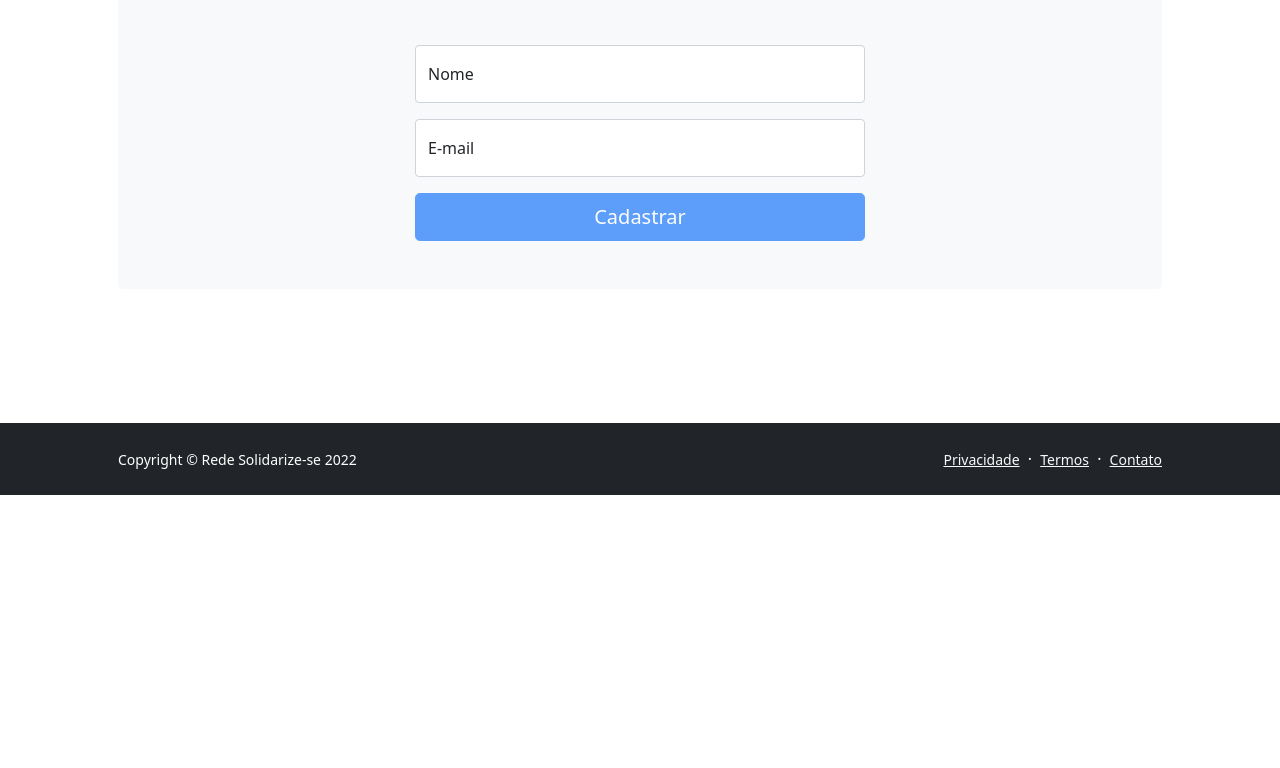
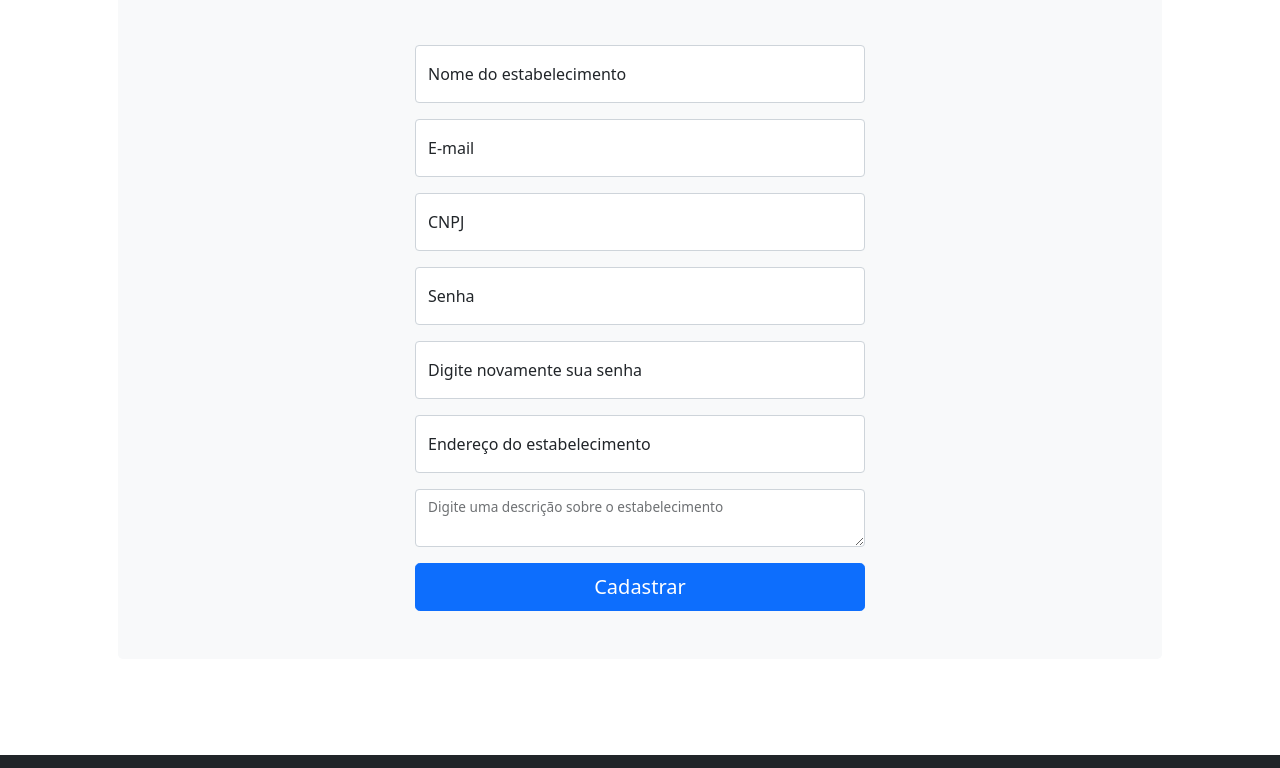
Before and after one commit to eduardofelipecpdb/RedeSolidarizese, a plain HTML site: page cadastro/cadastroParceiro.html in a window 1280 px wide. Shown: the part 305-1073 px from the top of the page. Before the commit the page ends 800 px from the top, so only its background shows below. Drawn offline with nearby package versions, Linux system fonts and the light colour scheme; a script that the page names is missing.

Commit message:
Formulários cadastro
Alterações visuais e de campos dos formulários de cadastro

```diff
--- a/cadastro/cadastroParceiro.html
+++ b/cadastro/cadastroParceiro.html
@@ -9,7 +9,7 @@
         <!-- Favicon-->
         <link rel="icon" type="image/x-icon" href="assets/favicon.ico" />
         <!-- Bootstrap icons-->
-        <link href="https://cdn.jsdelivr.net/npm/bootstrap-icons@1.5.0/font/bootstrap-icons.css" rel="stylesheet" />
+        <link href="https://cdn.jsdelivr.net/npm/bootstrap-icons@1.9.1/font/bootstrap-icons.css" rel="stylesheet" />
         <!-- Core theme CSS (includes Bootstrap)-->
         <link href="../css/styles.css" rel="stylesheet" />
     </head>
@@ -44,39 +44,50 @@
                     <!-- Contact form-->
                     <div class="bg-light rounded-3 py-5 px-4 px-md-5 mb-5">
                         <div class="text-center mb-5">
-                            <div class="feature bg-primary bg-gradient text-white rounded-3 mb-3"><i class="bi bi-envelope"></i></div>
+                            <div class="feature bg-primary bg-gradient text-white rounded-3 mb-3"><i class="bi bi-building"></i></div>
                             <h1 class="fw-bolder">Cadastro Parceiro</h1>
                             <p class="lead fw-normal text-muted mb-0">Preencha os campos de cadastro</p>
                         </div>
                         <div class="row gx-5 justify-content-center">
                             <div class="col-lg-8 col-xl-6">
-                                <form id="contactForm" data-sb-form-api-token="API_TOKEN">
-                                    <!-- Name input-->
+                                <form id="contactForm" >
+                                    <!-- Nome-->
                                     <div class="form-floating mb-3">
-                                        <input class="form-control" id="name" type="text" placeholder="Enter your name..." data-sb-validations="required" />
-                                        <label for="name">Nome</label>
-                                        <div class="invalid-feedback" data-sb-feedback="name:required">Digite um nome</div>
+                                        <input class="form-control" id="name" type="text" placeholder="Digite seu nome..." required />
+                                        <label for="name">Nome do estabelecimento</label>
                                     </div>
-                                    <!-- Email address input-->
+                                    <!-- Email-->
                                     <div class="form-floating mb-3">
-                                        <input class="form-control" id="email" type="email" placeholder="name@example.com" data-sb-validations="required,email" />
+                                        <input class="form-control" id="email" type="email" placeholder="nome@exemplo.com" required />
                                         <label for="email">E-mail</label>
-                                        <div class="invalid-feedback" data-sb-feedback="email:required">Digite um E-mail.</div>
-                                        <div class="invalid-feedback" data-sb-feedback="email:email">Email inválido.</div>
                                     </div>
-
-                                    <div class="d-none" id="submitSuccessMessage">
-                                        <div class="text-center mb-3">
-                                            <div class="fw-bolder">Cadastro enviado com sucesso</div>
-                                        </div>
+                                    <!-- cnpj-->
+                                    <div class="form-floating mb-3">
+                                        <input class="form-control" id="cnpj" type="text" placeholder="00.000.000/0000-00" required />
+                                        <label for="email">CNPJ</label>
                                     </div>
-                                    <!-- Submit error message-->
-                                    <!---->
-                                    <!-- This is what your users will see when there is-->
-                                    <!-- an error submitting the form-->
-                                    <div class="d-none" id="submitErrorMessage"><div class="text-center text-danger mb-3">Error sending message!</div></div>
+                                    <!-- senha-->
+                                    <div class="form-floating mb-3">
+                                        <input class="form-control" id="senha" type="password" required placeholder="Digite sua Senha..." required />
+                                        <label for="name">Senha</label>
+                                    </div>
+                                    <!-- repita a senha-->
+                                    <div class="form-floating mb-3">
+                                        <input class="form-control" id="repitaSenha" type="password" required placeholder="Digite novamente sua Senha..." required />
+                                        <label for="name">Digite novamente sua senha</label>
+                                    </div>
+                                    <!-- endereco-->
+                                    <div class="form-floating mb-3">
+                                        <input class="form-control" id="endereco" type="text" required placeholder="Digite o endereço do estabelecimento..." required />
+                                        <label for="name">Endereço do estabelecimento</label>
+                                    </div>
+                                    <!-- repita a senha-->
+                                    <div class="form-floating mb-3">
+                                        <textarea class="form-control" aria-label="descrição" required></textarea>
+                                        <label for="name">Digite uma descrição sobre o estabelecimento</label>
+                                    </div>
                                     <!-- Submit Button-->
-                                    <div class="d-grid"><button class="btn btn-primary btn-lg disabled" id="submitButton" type="submit">Cadastrar</button></div>
+                                    <div class="d-grid"><button class="btn btn-primary btn-lg" id="submitButton" type="submit">Cadastrar</button></div>
                                 </form>
                             </div>
                         </div>
```
Also changed, not shown: cadastro/cadastroDoador.html (+15 -24 lines), cadastro/cadastroOng.html (+22 -26 lines).
